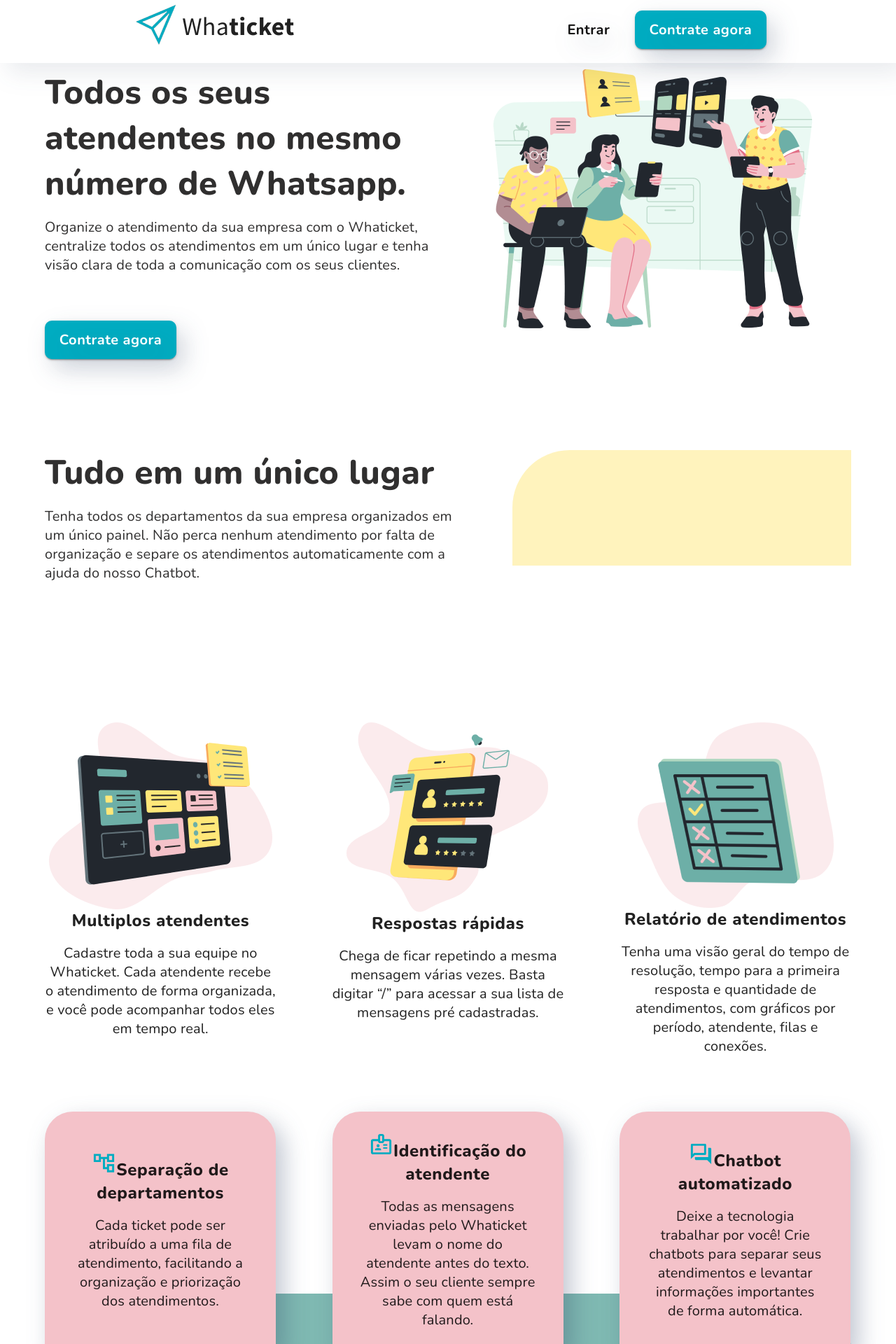
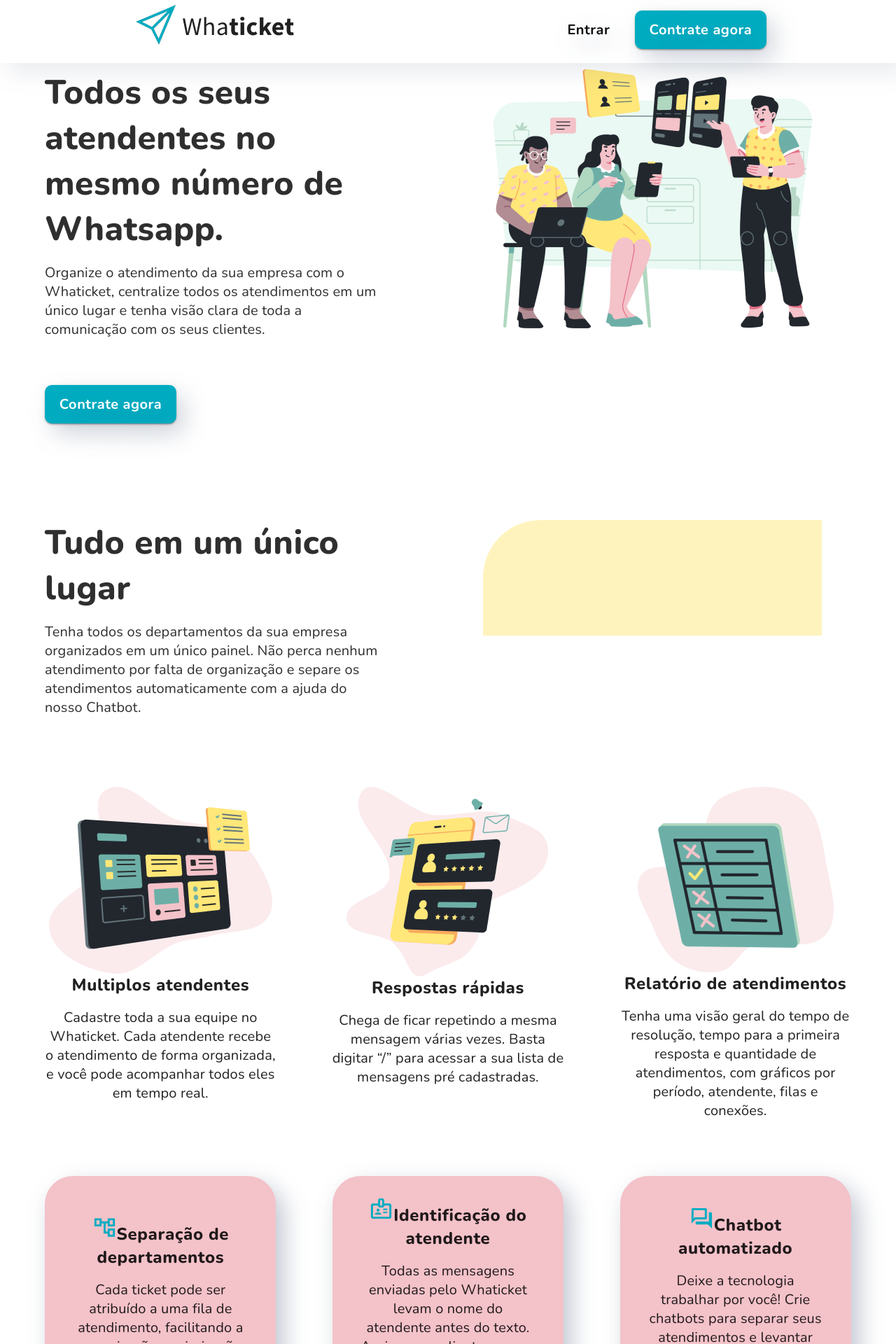
Before and after one commit to luaporto/Whaticket-Page, a React (Create React App) app: page / in a window 1280 px wide. Shown: the top 1920 px of the page at 70% size. Built offline with nearby package versions, Linux system fonts and the light colour scheme.

Commit message:
Improved the app responsive on small screens

```diff
--- a/src/Components/Cards.js
+++ b/src/Components/Cards.js
@@ -15,7 +15,7 @@
 const Cards = ({ CardSubtitleTypography, TextTypography, CardBox }) => {
   return (
     <Grid container spacing={10} sx={{ paddingBottom: "200px" }}>
-      <Grid item xg={4} md={4} xs={12}>
+      <Grid item md={4} xs={12}>
         <Box
           sx={{
             display: "flex",
@@ -36,7 +36,7 @@
           </TextTypography>
         </Stack>
       </Grid>
-      <Grid item xg={4} md={4} xs={12}>
+      <Grid item md={4} xs={12}>
         <Box
           sx={{
             display: "flex",
@@ -55,7 +55,7 @@
           </TextTypography>
         </Stack>
       </Grid>
-      <Grid item xg={4} md={4} xs={12}>
+      <Grid item md={4} xs={12}>
         <Box
           sx={{
             display: "flex",
@@ -78,8 +78,14 @@
         </Stack>
       </Grid>
 
-      <Grid item sx={{ zIndex: "30" }} xg={4} md={4} xs={12}>
-        <CardBox>
+      <Grid
+        item
+        sx={{ zIndex: "30", marginLeft: "auto", marginRight: "auto" }}
+        lg={4}
+        md={6}
+        xs={12}
+      >
+        <CardBox sx={{ zIndex: "30", marginLeft: "auto", marginRight: "auto" }}>
           <Stack
             sx={{ marginLeft: "auto", marginRight: "auto", width: "250px" }}
             direction="column"
@@ -100,8 +106,14 @@
           </Stack>
         </CardBox>
       </Grid>
-      <Grid item sx={{ zIndex: "30" }} xg={4} md={4} xs={12}>
-        <CardBox>
+      <Grid
+        item
+        sx={{ zIndex: "30", marginLeft: "auto", marginRight: "auto" }}
+        lg={4}
+        md={6}
+        xs={12}
+      >
+        <CardBox sx={{ zIndex: "30", marginLeft: "auto", marginRight: "auto" }}>
           <Stack
             sx={{ marginLeft: "auto", marginRight: "auto", width: "250px" }}
             direction="column"
@@ -120,8 +132,14 @@
           </Stack>
         </CardBox>
       </Grid>
-      <Grid item sx={{ zIndex: "30" }} xg={4} md={4} xs={12}>
-        <CardBox>
+      <Grid
+        item
+        sx={{ zIndex: "30", marginLeft: "auto", marginRight: "auto" }}
+        lg={4}
+        md={6}
+        xs={12}
+      >
+        <CardBox sx={{ zIndex: "30", marginLeft: "auto", marginRight: "auto" }}>
           <Stack
             sx={{ marginLeft: "auto", marginRight: "auto", width: "250px" }}
             direction="column"
--- a/src/Components/FriendlyInterface.js
+++ b/src/Components/FriendlyInterface.js
@@ -6,7 +6,13 @@
 const FriendlyInterface = ({ SubtitleTypography, TextTypography }) => {
   return (
     <Grid container spacing={2} sx={{ paddingBottom: "200px" }}>
-      <Grid item xg={6} md={6} xs={12}>
+      <Grid
+        item
+        lg={6}
+        md={12}
+        xs={12}
+        sx={{ marginLeft: "auto", marginRight: "auto" }}
+      >
         <Stack direction="column" spacing={2}>
           <SubtitleTypography>
             Interface amigável para sua equipe trabalhar sem complicação
@@ -22,14 +28,16 @@
 
       <Grid
         item
-        xg={6}
-        md={6}
+        lg={6}
+        md={12}
         xs={12}
         sx={{
           display: "flex",
           alignItems: "center",
           justifyContent: "center",
           height: "300px",
+          marginLeft: "auto",
+          marginRight: "auto",
         }}
       >
         <img src={image2} alt="" />
--- a/src/Components/Intro.js
+++ b/src/Components/Intro.js
@@ -11,14 +11,24 @@
   ButtonTypography,
 }) => {
   return (
-    <Grid container spacing={2} sx={{ paddingTop: "10px" }}>
-      <Grid item xg={6} md={6} xs={12}>
+    <Grid
+      container
+      spacing={2}
+      sx={{ paddingTop: "10px", paddingBottom: "100px" }}
+    >
+      <Grid
+        item
+        lg={6}
+        md={8}
+        xs={12}
+        sx={{ zIndex: "30", marginLeft: "auto", marginRight: "auto" }}
+      >
         <Box
           sx={{
             display: "flex",
             alignItems: "center",
             paddingRight: "78px",
-            width: "666px",
+            maxWidth: "666px",
 
             letterSpacing: "0.025em",
             color: "#302F2F",
@@ -44,7 +54,12 @@
           </Stack>
         </Box>
       </Grid>
-      <Grid item xg={6} md={6} xs={12}>
+      <Grid
+        item
+        md={6}
+        xs={12}
+        sx={{ zIndex: "30", marginLeft: "auto", marginRight: "auto" }}
+      >
         <Box
           sx={{
             display: "flex",
--- a/src/Components/Outro.js
+++ b/src/Components/Outro.js
@@ -14,7 +14,7 @@
             zIndex: "20",
             marginLeft: "auto",
             marginRight: "auto",
-            width: "450px",
+            maxWidth: "450px",
           }}
         >
           <Typography
--- a/src/Components/PlansText.js
+++ b/src/Components/PlansText.js
@@ -29,7 +29,7 @@
             fontSize: "20px",
             fontWeight: "400",
             lineHeight: "27px",
-            width: "450px",
+            maxWidth: "450px",
             marginLeft: "auto",
             marginRight: "auto",
             paddingTop: "35px",
--- a/src/Components/Prices.js
+++ b/src/Components/Prices.js
@@ -53,8 +53,8 @@
     <Grid container spacing={2}>
       <Grid
         item
-        xg={4}
-        md={4}
+        lg={4}
+        md={6}
         xs={12}
         sx={{
           zIndex: "20",
@@ -67,6 +67,8 @@
             maxWidth: 345,
             height: "auto",
             borderRadius: "20px 20px 20px 20px",
+            marginLeft: "auto",
+            marginRight: "auto",
           }}
         >
           <Box
@@ -153,8 +155,8 @@
       </Grid>
       <Grid
         item
-        xg={4}
-        md={4}
+        lg={4}
+        md={6}
         xs={12}
         sx={{
           zIndex: "20",
@@ -167,6 +169,8 @@
             maxWidth: 345,
             height: "auto",
             borderRadius: "20px 20px 20px 20px",
+            marginLeft: "auto",
+            marginRight: "auto",
           }}
         >
           <Box
@@ -292,15 +296,24 @@
       </Grid>
       <Grid
         item
-        xg={4}
-        md={4}
+        lg={4}
+        md={6}
         xs={12}
         sx={{
           zIndex: "20",
           filter: "drop-shadow(11px 14px 17px rgba(37, 56, 92, 0.29))",
+          marginLeft: "auto",
+          marginRight: "auto",
         }}
       >
-        <Card sx={{ maxWidth: 345, borderRadius: "20px 20px 20px 20px" }}>
+        <Card
+          sx={{
+            maxWidth: 345,
+            borderRadius: "20px 20px 20px 20px",
+            marginLeft: "auto",
+            marginRight: "auto",
+          }}
+        >
           <Box
             sx={{
               display: "flex",
--- a/src/Components/SinglePlace.js
+++ b/src/Components/SinglePlace.js
@@ -5,16 +5,18 @@
 const SinglePlace = ({ SubtitleTypography, TextTypography }) => {
   return (
     <Grid container spacing={2}>
-      <Grid item xg={6} md={6} xs={12} sx={{ paddingBottom: "100px" }}>
+      <Grid item lg={6} md={12} xs={12} sx={{ paddingBottom: "100px" }}>
         <Box
           sx={{
             display: "flex",
             paddingRight: "78px",
-            width: "666px",
-            paddingBottom: "100px",
+
+            maxWidth: "666px",
 
             letterSpacing: "0.025em",
             color: "#302F2F",
+            marginLeft: "auto",
+            marginRight: "auto",
           }}
         >
           <Stack direction="column" spacing={2}>
@@ -29,15 +31,16 @@
           </Stack>
         </Box>
       </Grid>
-      <Grid item xg={6} md={6} xs={12}>
+      <Grid item lg={6} md={12} xs={12} sx={{ paddingBottom: "100px" }}>
         <Box
           sx={{
             display: "flex",
             alignItems: "center",
             paddingRight: "78px",
-            width: "484px",
+            maxWidth: "484px",
             height: "165px",
             marginLeft: "auto",
+            marginRight: "auto",
 
             backgroundColor: "#FFE7797D",
             borderRadius: "82px 0px 0px 0px",
```
